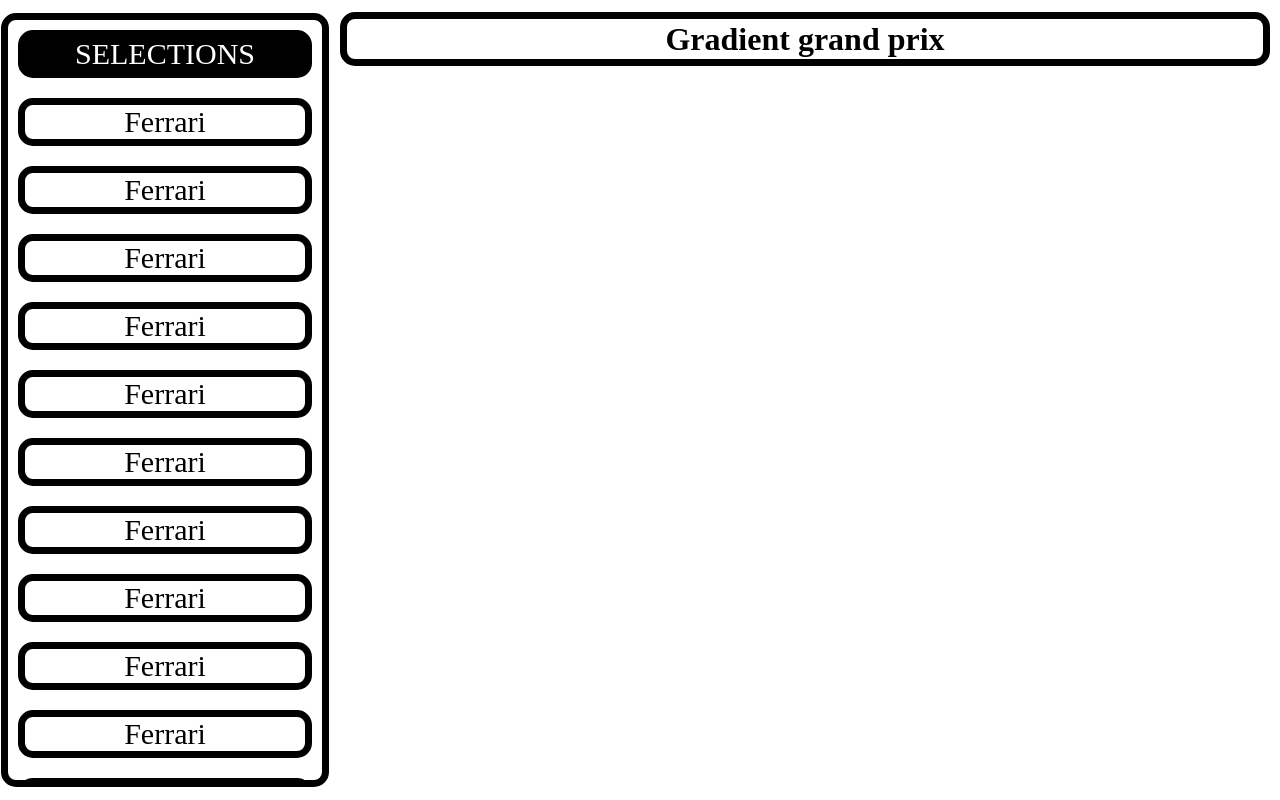
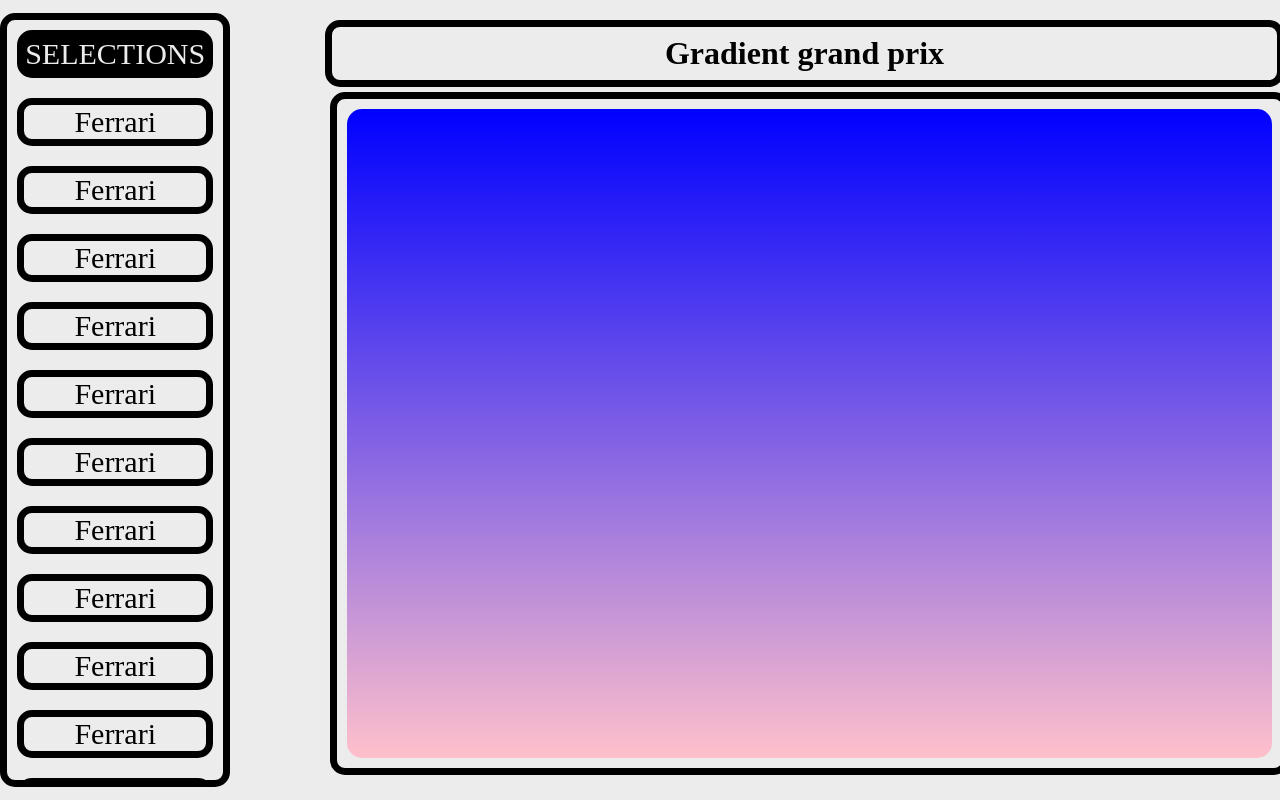
Before and after one commit to Santo-Undefined/gradient-grand-prix, a plain HTML site: page index.html in a window 1280 px wide. Drawn offline with Linux system fonts and the light colour scheme.

Commit message:
makes simple gradient

```diff
--- /dev/null
+++ b/gradients.css
@@ -0,0 +1,3 @@
+#color1 {
+  background: linear-gradient(blue, pink);
+}
--- a/index.html
+++ b/index.html
@@ -5,6 +5,7 @@
     <meta name="viewport" content="width=device-width, initial-scale=1.0">
     <title>Gradient Grand Prix</title>
     <link rel="stylesheet" href="/style.css">
+    <link rel="stylesheet" href="/gradients.css">
   </head>
   <body>
     <div class="frame">
@@ -75,6 +76,9 @@
             <h1>Gradient grand prix</h1>
           </div>
         </div>
+        <div class="canvas">
+          <div class="color-frame" id="color1"></div>
+        </div>
       </div>
 
 
--- a/style.css
+++ b/style.css
@@ -1,5 +1,5 @@
 :root {
-  --bg-color : white;
+  --bg-color : rgb(236, 236, 236);
   --fg-color : black ;
   --rounding : 15px;
 }
@@ -21,11 +21,11 @@
 .navigation {
   position: fixed;
   display: flex;
-  width: 330px;
+  width: 18%;
   height: 100%;
 }
 
-.navigation nav {
+.frame nav {
   display: flex;
   width: 100%;
   height: 100%;
@@ -72,21 +72,36 @@
 
 .content-container {
   display: flex;
-  flex-direction: row;
-  margin: 0 10px 0 340px ;
-  width: 95%;
-  height: 97%;
+  flex-direction: column;
+  margin: 0 10px 0 325px ;
+  width: 80%;
+  height: 95%;
   /* border: 7px solid black; */
-  /* border-radius: var(--rounding); */
 }
 
 .title-box {
   display: flex;
   width: 100%;
-  height: 40px;
-  /* margin: 15px; */
+  height: 60px;
   border: 7px solid var(--fg-color);
   border-radius: var(--rounding);
   justify-content: center;
   align-items: center;
 }
+
+.canvas {
+  margin: 5px;
+  height: 100%;
+  width: 100%;
+  display: flex;
+  border: 7px solid var(--fg-color);
+  border-radius: var(--rounding);
+}
+
+.color-frame {
+  margin: 10px;
+  height: auto;
+  width: 100%;
+  /* border: 5px solid black; */
+  border-radius: var(--rounding);
+}
```
